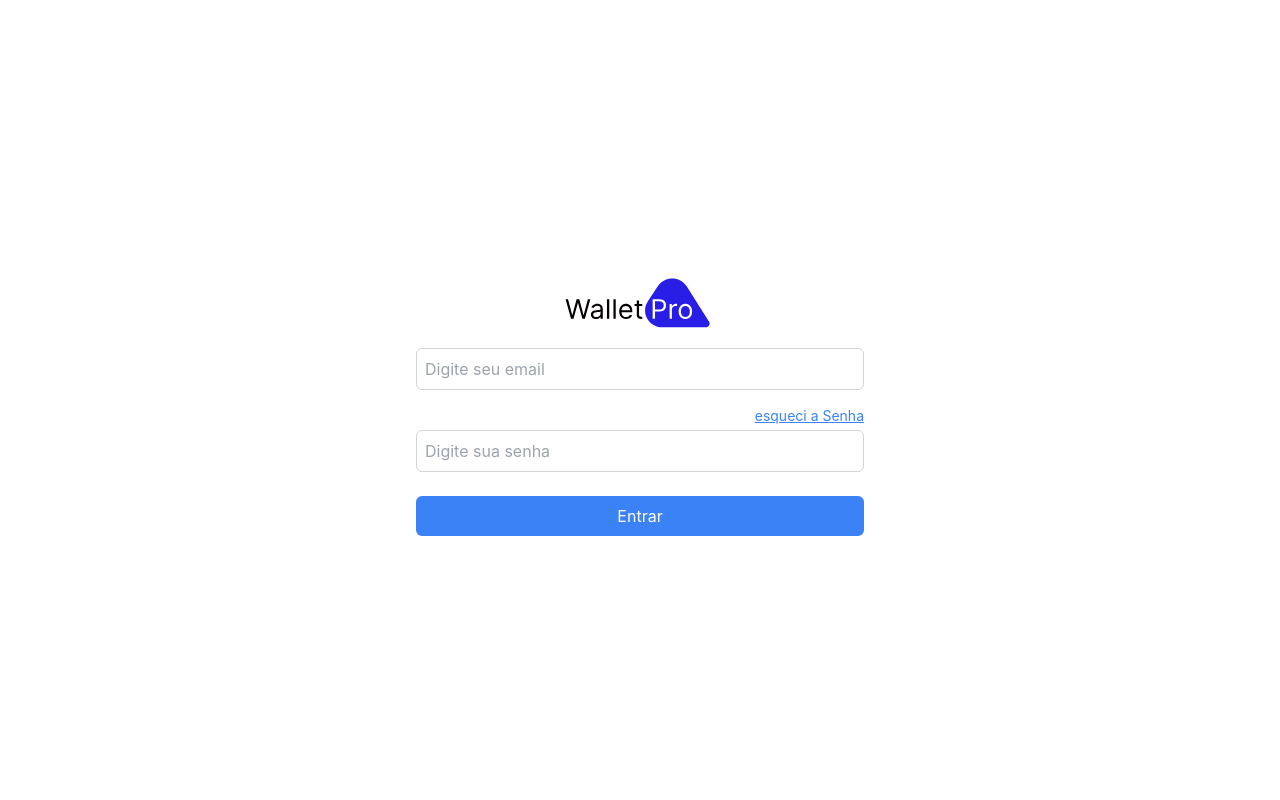
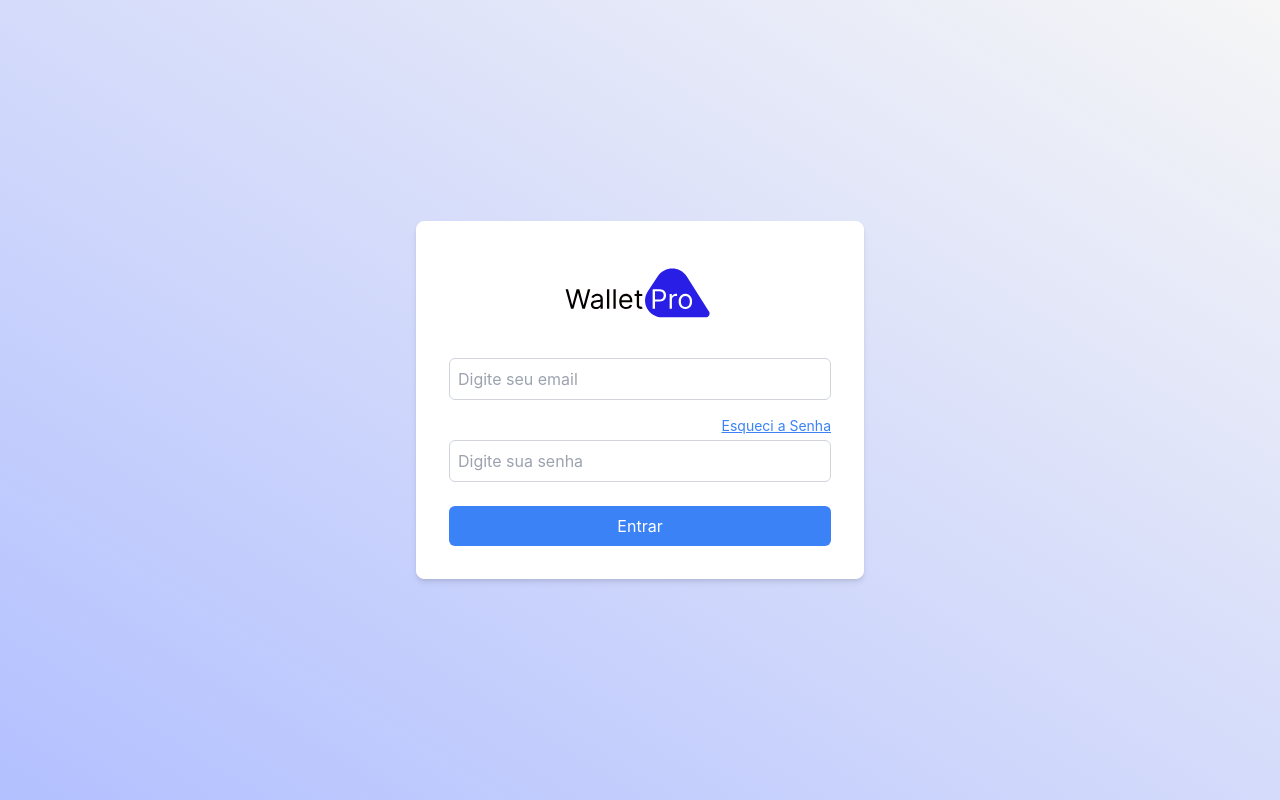
Before and after one commit to PedroItaloQ/financial_manangement, a Next.js app: page /login in a window 1280 px wide. Built offline with nearby package versions, Linux system fonts and the light colour scheme.

Commit message:
refat: added login logic

```diff
--- a/src/pages/login.tsx
+++ b/src/pages/login.tsx
@@ -1,51 +1,62 @@
 import Image from 'next/image';
 import { useState } from 'react';
-import image from "../../public/imageFinance 1.svg";
+import { useRouter } from 'next/router';
+import Modal from "@/components/ModalValidation";
 import logoWP from "../../public/logoWP.svg";
+import { PostLogin } from "@/utils/auth/PostLogin";
 
 const Login = () => {
   const [email, setEmail] = useState('');
   const [password, setPassword] = useState('');
+  const [modalMessage, setModalMessage] = useState<string | null>(null);
 
-  const handleSubmit = (e: React.FormEvent) => {
+  const router = useRouter();
+
+  const handleSubmit = async (e: React.FormEvent) => {
     e.preventDefault();
-    // Adicione aqui sua lógica de autenticação
-    console.log({ email, password });
+    setModalMessage(null);
+
+    try {
+      const credentials = { email, password };
+      const response = await PostLogin(credentials);
+
+      console.log("Login bem-sucedido:", response.data);
+
+      router.push('/dashboard');
+    } catch (error: any) {
+      console.error("Erro ao fazer login:", error.response?.data || error.message);
+      setModalMessage(error.response?.data?.message || "Erro ao fazer login.");
+    }
   };
 
   return (
-    <div className="flex h-screen bg-white">
-      <div className="w-full flex flex-col justify-center items-center">
-      <Image alt='logoWP' height={150} width={150} src={logoWP}/>
-        <form onSubmit={handleSubmit} className="w-3/4 max-w-md">
-          <div className="mt-5 mb-4">
-            {/* <label htmlFor="email" className="block text-sm font-medium text-gray-700">
-              Email
-            </label> */}
+    <div className="flex h-screen bg-gradient-to-tr from-[#B2C0FF] to-[#F6F6F6] items-center justify-center">
+      <div className="w-full max-w-md bg-white border border-white rounded-lg shadow-md p-8">
+        <div className="flex justify-center mb-6">
+          <Image alt="logoWP" height={150} width={150} src={logoWP} />
+        </div>
+        <form onSubmit={handleSubmit}>
+          <div className="mt-10 mb-4">
             <input
               type="email"
               id="email"
               value={email}
               onChange={(e) => setEmail(e.target.value)}
-              className="mt-1 p-2 block w-full border border-gray-300 rounded-md"
+              className="mt-1 p-2 block w-full border border-gray-300 rounded-md text-gray-600"
               placeholder="Digite seu email"
               required
             />
           </div>
-          <div className='flex justify-end href="#"'>
-            <a className='text-blue-500 underline cursor-pointer text-sm'>esqueci a Senha</a>
+          <div className="flex justify-end">
+            <a className="text-blue-500 underline cursor-pointer text-sm">Esqueci a Senha</a>
           </div>
-
           <div className="mb-6">
-            {/* <label htmlFor="password" className="block text-sm font-medium text-gray-700">
-              Senha
-            </label> */}
             <input
               type="password"
               id="password"
               value={password}
               onChange={(e) => setPassword(e.target.value)}
-              className="mt-1 p-2 block w-full border border-gray-300 rounded-md"
+              className="mt-1 p-2 block w-full border border-gray-300 rounded-md text-gray-600"
               placeholder="Digite sua senha"
               required
             />
@@ -58,6 +69,13 @@ const Login = () => {
           </button>
         </form>
       </div>
+
+      {modalMessage && (
+        <Modal
+          message={modalMessage}
+          onClose={() => setModalMessage(null)}
+        />
+      )}
     </div>
   );
 };
```
